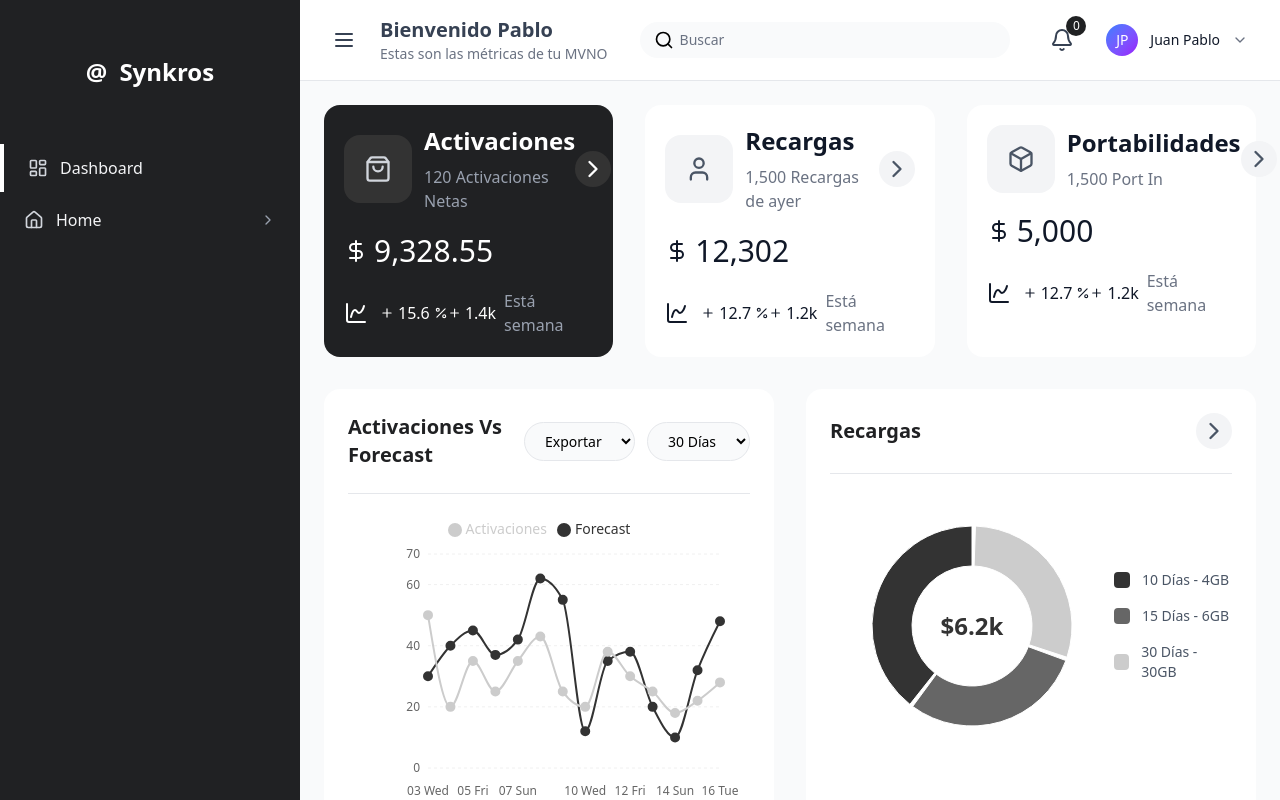
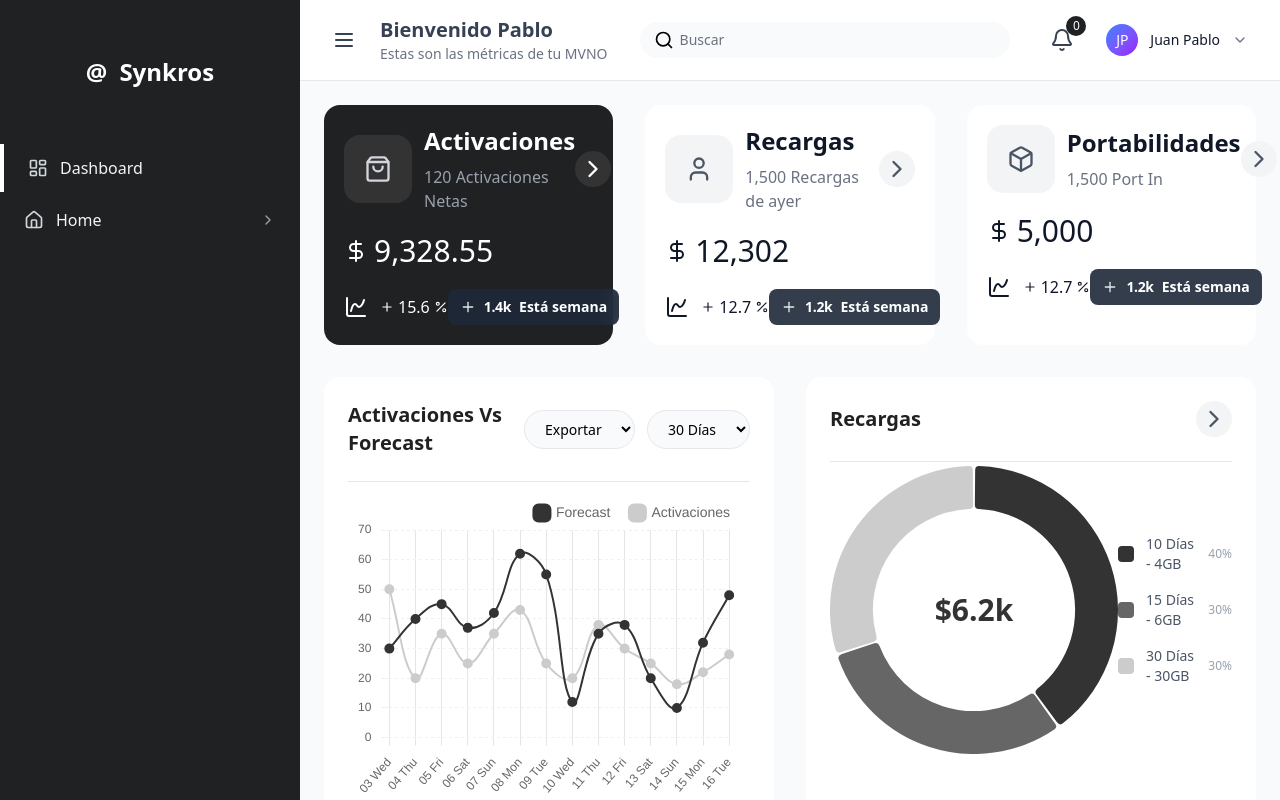
Before and after one commit to informessynkros/synkro, a React (Vite) app: page / in a window 1280 px wide. Built offline with nearby package versions, Linux system fonts and the light colour scheme.

Commit message:
Componentes mejorados

```diff
--- a/package.json
+++ b/package.json
@@ -11,9 +11,11 @@
   },
   "dependencies": {
     "@tailwindcss/vite": "^4.1.10",
+    "chart.js": "^4.5.0",
     "gsap": "^3.13.0",
     "lucide-react": "^0.522.0",
     "react": "^19.1.0",
+    "react-chartjs-2": "^5.3.0",
     "react-dom": "^19.1.0",
     "react-hook-form": "^7.58.1",
     "react-responsive": "^10.0.1",
--- a/src/components/ui/card/Card.tsx
+++ b/src/components/ui/card/Card.tsx
@@ -1,6 +1,7 @@
 // Componente de tarjeta corregido
 import { ChartSpline, ChevronRight, DollarSign, Plus, type LucideIcon, Percent } from "lucide-react"
 import useMediaQueries from "../../../hooks/useMediaQueries"
+import Label from "../label/Label"
 
 interface CardProps {
   icon: LucideIcon
@@ -65,10 +66,6 @@ const Card = ({
     ? 'text-white'
     : 'text-gray-900'
 
-  const weeklyTextClasses = isDark
-    ? 'text-gray-400 ml-2'
-    : 'text-gray-500 ml-2'
-
   return (
     <div className={cardClasses}>
       <div className="flex items-center justify-between">
@@ -101,11 +98,11 @@ const Card = ({
           </div>
         </div>
         <div className={`flex items-center gap-3 ${metricsClasses}`}>
-          <div className="flex items-center">
-            <Plus className="w-3.5 h-3.5 mr-1" />
-            <span>{weeklyQuantity}</span>
-            <span className={weeklyTextClasses}>Está semana</span>
-          </div>
+          <Label
+            text="Está semana"
+            textCount={weeklyQuantity}
+            icon={Plus}
+          />
         </div>
       </div>
     </div>
--- a/src/components/ui/graphics/DonutCahart.tsx
+++ b/src/components/ui/graphics/DonutCahart.tsx
@@ -1,9 +1,11 @@
-// Componente de gráfica circular (donut)
-
-import { PieChart, Pie, Cell, ResponsiveContainer } from 'recharts'
+// Componente de gráfica circular (donut) CORREGIDO
 import { ChevronRight } from 'lucide-react'
+import { optionsDonutChart } from '../../../utils/graphics/configurationGraphics'
+import { Doughnut } from 'react-chartjs-2'
+import './index'
 import useMediaQueries from '../../../hooks/useMediaQueries'
 import LineSeparator from '../lineSeparator/LineSeparator'
+
 
 interface DonutChartData {
   name: string
@@ -25,61 +27,86 @@ const CustomDonutChart = ({
   title = "Recargas",
   className = ""
 }: CustomDonutChartProps) => {
-
   // Hook
   const { isDesktop, isTablet, isMobile } = useMediaQueries()
 
+  const chartData = {
+    labels: data.map(item => item.label),
+    datasets: [
+      {
+        data: data.map(item => item.value),
+        backgroundColor: data.map(item => item.color),
+        borderColor: data.map(item => item.color),
+        borderWidth: 0,
+        spacing: 2,
+        borderRadius: 4,
+      }
+    ]
+  }
+
   // Clases del icono
-  const chevronBgClasses = 'bg-gray-100 hover:bg-gray-200 rounded-full duration-200 p-1 cursor-pointer'
-  const chevronClasses = `${isDesktop ? 'h-7 w-7' : isTablet ? 'h-6 w-6' : isMobile ? 'h-5 w-5' : 'text-xl'} text-gray-600`
+  const chevronBgClasses = 'bg-gray-100 hover:bg-gray-200 rounded-full duration-200 p-1 cursor-pointer transition-colors'
+  const chevronClasses = `${isDesktop
+      ? 'h-7 w-7'
+      : isTablet
+        ? 'h-6 w-6'
+        : isMobile
+          ? 'h-5 w-5'
+          : 'text-xl'
+    } text-gray-600`
 
   return (
     <div className={`bg-white rounded-2xl p-6 ${className}`}>
+      {/* Header */}
       <div className="flex items-center justify-between mb-6">
         <h3 className="text-xl font-semibold text-[#202123]">{title}</h3>
-        <div className={`${chevronBgClasses}`}>
-          <ChevronRight className={`${chevronClasses}`} />
+        <div className={chevronBgClasses}>
+          <ChevronRight className={chevronClasses} />
         </div>
       </div>
 
       <LineSeparator />
 
       <div className={`${isMobile ? 'flex flex-col' : 'flex'} items-center justify-between`}>
-        <div className={`relative ${isDesktop ? 'w-74 h-74' : isTablet ? 'w-64 h-64' : isMobile ? 'w-44 h-44' : ''}`}>
-          <ResponsiveContainer width="100%" height="100%">
-            <PieChart>
-              <Pie
-                data={data}
-                cx="50%"
-                cy="50%"
-                innerRadius={60}
-                outerRadius={isDesktop ? 100 : isTablet ? 80 : isMobile ? 70 : 70}
-                paddingAngle={2}
-                dataKey="value"
-                startAngle={90}
-                endAngle={450}
-              >
-                {data.map((entry, index) => (
-                  <Cell key={`cell-${index}`} fill={entry.color} />
-                ))}
-              </Pie>
-            </PieChart>
-          </ResponsiveContainer>
 
-          {/* Valor central */}
-          <div className="absolute inset-0 flex items-center justify-center">
-            <span className="text-2xl font-bold text-[#333]">{totalValue}</span>
+        <div className={`relative ${isDesktop
+            ? 'w-72 h-72'
+            : isTablet
+              ? 'w-64 h-64'
+              : isMobile
+                ? 'w-44 h-44'
+                : ''
+          }`}>
+          <Doughnut
+            data={chartData}
+            options={optionsDonutChart}
+          />
+
+          <div className="absolute inset-0 flex items-center justify-center pointer-events-none">
+            <span className={`font-bold text-[#333] ${isMobile ? 'text-xl' : isTablet ? 'text-2xl' : 'text-3xl'
+              }`}>
+              {totalValue}
+            </span>
           </div>
         </div>
 
-        <div className="flex flex-col gap-4">
+        <div className={`flex flex-col gap-4 ${isMobile ? 'mt-6 w-full' : ''}`}>
           {data.map((item, index) => (
-            <div key={index} className="flex items-center gap-3">
+            <div
+              key={index}
+              className="flex items-center gap-3 transition-opacity duration-200 hover:opacity-75 cursor-pointer"
+              onClick={() => console.log(`Clicked on ${item.label}`)}
+            >
               <div
-                className="w-4 h-4 rounded-sm"
+                className="w-4 h-4 rounded-sm flex-shrink-0 transition-transform duration-200 hover:scale-110"
                 style={{ backgroundColor: item.color }}
               />
-              <span className="text-sm text-gray-600">{item.label}</span>
+              <span className="text-sm text-gray-600 font-medium">
+                {item.label}
+              </span>
+              <span className="text-xs text-gray-400 ml-auto">
+                {item.value}%
+              </span>
             </div>
           ))}
         </div>
--- a/src/components/ui/graphics/LineChart.tsx
+++ b/src/components/ui/graphics/LineChart.tsx
@@ -1,8 +1,11 @@
 // Componente de gráfica de líneas
 
-import { LineChart, Line, XAxis, YAxis, CartesianGrid, ResponsiveContainer, Legend } from 'recharts'
 import useMediaQueries from '../../../hooks/useMediaQueries'
+import { optionsLineChart } from '../../../utils/graphics/configurationGraphics'
 import LineSeparator from '../lineSeparator/LineSeparator'
+import './index'
+import { Line } from 'react-chartjs-2'
+
 
 interface LineChartData {
   name: string
@@ -23,6 +26,41 @@ const CustomLineChart = ({
 }: CustomLineChartProps) => {
 
   const { isMobile } = useMediaQueries()
+
+  // Preparamos los datos de la gráfica
+  const chartData = {
+    labels: data.map(item => item.name),
+    datasets: [
+      {
+        label: 'Forecast',
+        data: data.map(item => item.forecast),
+        borderColor: '#333333',
+        backgroundColor: '#333333',
+        borderWidth: 2,
+        pointBorderColor: '#333333',
+        pointBackgroundColor: '#333333',
+        pointBorderWidth: 2,
+        pointRadius: 4,
+        pointHoverRadius: 6,
+        pointHoverBorderWidth: 2,
+        tension: 0.4,
+      },
+      {
+        label: 'Activaciones',
+        data: data.map(item => item.activaciones),
+        borderColor: '#cccccc',
+        backgroundColor: '#cccccc',
+        borderWidth: 2,
+        pointBorderColor: '#cccccc',
+        pointBackgroundColor: '#cccccc',
+        pointBorderWidth: 2,
+        pointRadius: 4,
+        pointHoverRadius: 6,
+        pointHoverBorderWidth: 2,
+        tension: 0.4,
+      }
+    ]
+  }
 
   return (
     <div className={`bg-white rounded-2xl p-6 ${className}`}>
@@ -45,64 +83,7 @@ const CustomLineChart = ({
       <LineSeparator />
 
       <div className="w-full h-80">
-        <ResponsiveContainer width="100%" height="100%">
-          <LineChart
-            data={data}
-            margin={{
-              top: 20,
-              right: 30,
-              left: 20,
-              bottom: 20,
-            }}
-          >
-            <CartesianGrid
-              strokeDasharray="3 3"
-              stroke="#f0f0f0"
-              horizontal={true}
-              vertical={false}
-            />
-            <XAxis
-              dataKey="name"
-              axisLine={false}
-              tickLine={false}
-              tick={{ fill: '#666', fontSize: 12 }}
-              dy={10}
-            />
-            <YAxis
-              axisLine={false}
-              tickLine={false}
-              tick={{ fill: '#666', fontSize: 12 }}
-              domain={[0, 70]}
-            />
-            <Legend
-              verticalAlign="top"
-              height={36}
-              iconType="circle"
-              wrapperStyle={{
-                paddingBottom: '20px',
-                fontSize: '14px'
-              }}
-            />
-            <Line
-              type="monotone"
-              dataKey="forecast"
-              stroke="#333333"
-              strokeWidth={2}
-              dot={{ fill: '#333333', strokeWidth: 2, r: 4 }}
-              name="Forecast"
-              activeDot={{ r: 6, stroke: '#333333', strokeWidth: 2 }}
-            />
-            <Line
-              type="monotone"
-              dataKey="activaciones"
-              stroke="#cccccc"
-              strokeWidth={2}
-              dot={{ fill: '#cccccc', strokeWidth: 2, r: 4 }}
-              name="Activaciones"
-              activeDot={{ r: 6, stroke: '#cccccc', strokeWidth: 2 }}
-            />
-          </LineChart>
-        </ResponsiveContainer>
+        <Line data={chartData} options={optionsLineChart} />
       </div>
     </div>
   )
--- /dev/null
+++ b/src/components/ui/label/Label.tsx
@@ -0,0 +1,119 @@
+// Componente de label mejorado
+import type { LucideIcon } from "lucide-react"
+import useMediaQueries from "../../../hooks/useMediaQueries"
+
+interface LabelProps {
+  text: string
+  textCount?: string | number
+  icon: LucideIcon
+  className?: string
+  variant?: 'dark' | 'light' | 'primary' | 'secondary' | 'success' | 'warning' | 'error'
+  size?: 'xs' | 'sm' | 'md' | 'lg'
+}
+
+const Label = ({
+  text,
+  textCount = '0',
+  icon: Icon,
+  className = '',
+  variant = 'dark',
+  size
+}: LabelProps) => {
+  const { isTablet, isMobile } = useMediaQueries()
+
+  // Determinar tamaño automáticamente si no se especifica
+  const autoSize = size || (isMobile ? 'xs' : isTablet ? 'sm' : 'md')
+
+  // Variantes de color con mejor contraste
+  const variants = {
+    dark: {
+      background: 'bg-gray-800/90', // Opacity para suavizar
+      text: 'text-white',
+      icon: 'text-gray-200'
+    },
+    light: {
+      background: 'bg-gray-100/95',
+      text: 'text-gray-800',
+      icon: 'text-gray-600'
+    },
+    primary: {
+      background: 'bg-blue-600/90',
+      text: 'text-white',
+      icon: 'text-blue-100'
+    },
+    secondary: {
+      background: 'bg-purple-600/90',
+      text: 'text-white',
+      icon: 'text-purple-100'
+    },
+    success: {
+      background: 'bg-green-600/90',
+      text: 'text-white',
+      icon: 'text-green-100'
+    },
+    warning: {
+      background: 'bg-yellow-500/90',
+      text: 'text-yellow-900',
+      icon: 'text-yellow-800'
+    },
+    error: {
+      background: 'bg-red-600/90',
+      text: 'text-white',
+      icon: 'text-red-100'
+    }
+  }
+
+  // Tamaños responsivos
+  const sizes = {
+    xs: {
+      container: 'px-2 py-1 text-xs gap-1.5',
+      icon: 'w-3 h-3',
+      font: 'font-medium'
+    },
+    sm: {
+      container: 'px-2.5 py-1.5 text-sm gap-2',
+      icon: 'w-3.5 h-3.5',
+      font: 'font-medium'
+    },
+    md: {
+      container: 'px-3 py-2 text-sm gap-2',
+      icon: 'w-4 h-4',
+      font: 'font-semibold'
+    },
+    lg: {
+      container: 'px-4 py-2.5 text-base gap-2.5',
+      icon: 'w-5 h-5',
+      font: 'font-semibold'
+    }
+  }
+
+  const currentVariant = variants[variant]
+  const currentSize = sizes[autoSize]
+
+  return (
+    <div
+      className={`
+        flex items-center rounded-lg backdrop-blur-sm
+        transition-all duration-200 ease-in-out
+        hover:scale-105 hover:shadow-sm
+        ${currentVariant.background}
+        ${currentVariant.text}
+        ${currentSize.container}
+        ${currentSize.font}
+        ${className}
+      `}
+    >
+      <Icon className={`${currentSize.icon} ${currentVariant.icon} flex-shrink-0`} />
+
+      <span className="font-bold tracking-tight">
+        {textCount}
+      </span>
+
+      <span className="whitespace-nowrap">
+        {text}
+      </span>
+    </div>
+  )
+}
+
+export default Label
--- /dev/null
+++ b/src/utils/graphics/configurationGraphics.ts
@@ -0,0 +1,111 @@
+// Configuración de gráficas
+
+import type { ChartOptions } from "chart.js";
+
+// Gráfica de LineChart
+export const optionsLineChart: ChartOptions<'line'> = {
+  responsive: true,
+  maintainAspectRatio: false,
+  plugins: {
+    legend: { // Este ejemplo vemos: Forecast y Activaciones. Son las opciones disponibles para buscar en la gráfica, o ver las estadísticas de cierta opción
+      position: 'top' as const, // Posición
+      align: 'end' as const, // De que manera los vas a linear
+      labels: {
+        usePointStyle: true, // Si le dejamos true, serán circulos; si le ponemos false, serán rectangulos (Se refiere al color y estilo que se le dará a la opción)
+        pointStyle: 'rectRounded', // Figura
+        padding: 20, // Espacio
+        font: { size: 14 }, // Tamaño del texto
+        color: '#666' // Color
+      }
+    },
+    tooltip: { // Es aquel componente emergente que muestra información breve
+      backgroundColor: 'rgba(0, 0, 0, 0.8)',
+      titleColor: '#FFF',
+      bodyColor: '#FFF',
+      borderColor: '#333',
+      borderWidth: 1,
+      cornerRadius: 8,
+      displayColors: true,
+      intersect: false,
+      mode: 'index' as const
+    }
+  },
+  scales: {
+    x: {
+      display: true,
+      grid: { display: true },
+      border: { display: false },
+      ticks: {
+        color: '#666',
+        font: { size: 12 },
+        padding: 10
+      }
+    },
+    y: { // Esto muestra los números posicionados de manera vertical del lado izquierdo
+      display: true,
+      min: 0,
+      max: 70, // Máximo de líneas a mostrar (Es decir, son 7)
+      grid: { // Esto pinta
+        color: '#F0F0F0', // Color de las líneas horizontales
+        lineWidth: 1 // Tamaño de la línea que cruza de manera horizontal
+      },
+      border: { // Asignamos
+        display: false,
+        dash: [3, 3] // Esto es lo que hace que las líneas horizontales se vean muy cortas, si le pones un mínimo de 10 en ambas posiciones, la línea se estira más
+      },
+      ticks: { //Los ticks son los números que vemos posicionados del lado izquierdo de la gráfica
+        color: '#666',
+        font: { size: 12 },
+        padding: 10
+      }
+    }
+  },
+  interaction: {
+    intersect: false,
+    mode: 'index' as const,
+  },
+  elements: { point: { hoverBorderWidth: 2 } },
+  animation: {
+    duration: 1000,
+    easing: 'easeOutQuart'
+  }
+}
+
+
+// Gráfica de DonutChart
+export const optionsDonutChart: ChartOptions<'doughnut'> = {
+  responsive: true,
+  maintainAspectRatio: false,
+  cutout: '70%',
+  plugins: {
+    legend: {
+      display: false // Ocultamos la leyenda porque tengo una personalizada
+    },
+    tooltip: {
+      backgroundColor: 'rgba(0, 0, 0, 0.8)',
+      titleColor: '#fff',
+      bodyColor: '#fff',
+      borderColor: '#333',
+      borderWidth: 1,
+      cornerRadius: 8,
+      displayColors: true,
+      callbacks: {
+        label: function (context) {
+          const value = context.parsed
+          const total = context.dataset.data.reduce((sum: number, val: number) => sum + val, 0)
+          const percentage = ((value / total) * 100).toFixed(1)
+          return `${context.label}: ${value}% (${percentage}%)`
+        }
+      }
+    }
+  },
+  animation: {
+    animateRotate: true,
+    animateScale: true,
+    duration: 1000,
+    easing: 'easeOutQuart'
+  },
+  interaction: {
+    intersect: false
+  }
+}
```
Also changed, not shown: src/components/ui/graphics/index.ts (added, +22 -0 lines), 1 other file (tests, documents, lock files or other folders).
